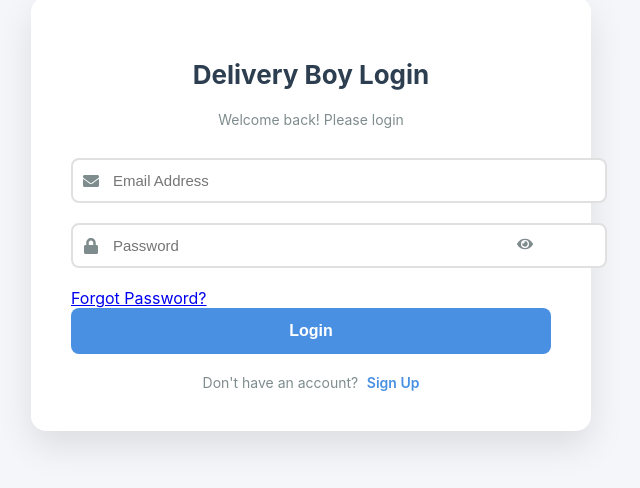
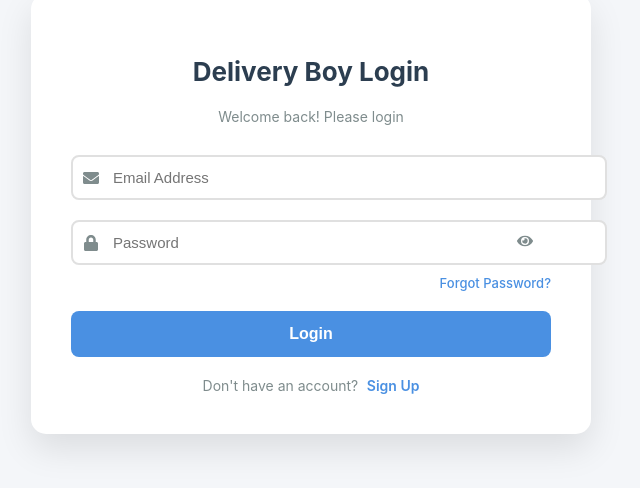
Before and after one commit to mnpatel007/delhiveryway-deliveryboy, a React (Create React App) app: page /login in a window 1280 px wide. Shown: the part 206-694 px from the top of the page, without its empty margins (329-969 px from the left). Built offline with nearby package versions, Linux system fonts and the light colour scheme.

Commit message:
deliveryboy

```diff
--- a/src/pages/LoginPage.css
+++ b/src/pages/LoginPage.css
@@ -5,12 +5,12 @@
     min-height: 100vh;
     background-color: #f4f6f9;
     padding: 20px;
-    animation: fadeInSignup 0.5s ease-in-out;
+    animation: fadeInLogin 0.5s ease-in-out;
 }
 
 .auth-wrapper {
     width: 100%;
-    max-width: 480px;
+    max-width: 450px;
     background-color: white;
     border-radius: 15px;
     box-shadow: 0 15px 35px rgba(0, 0, 0, 0.1);
@@ -100,6 +100,19 @@
     cursor: not-allowed;
 }
 
+.forgot-password {
+    text-align: right;
+    font-size: 13px;
+    margin-top: -10px;
+    margin-bottom: 20px;
+}
+
+.forgot-password a {
+    color: #4a90e2;
+    text-decoration: none;
+    font-weight: 500;
+}
+
 .error-message {
     background-color: rgba(231, 76, 60, 0.1);
     color: #e74c3c;
@@ -124,10 +137,10 @@
     margin-left: 5px;
 }
 
-@keyframes fadeInSignup {
+@keyframes fadeInLogin {
     from {
         opacity: 0;
-        transform: translateY(20px);
+        transform: translateY(30px);
     }
 
     to {
```
